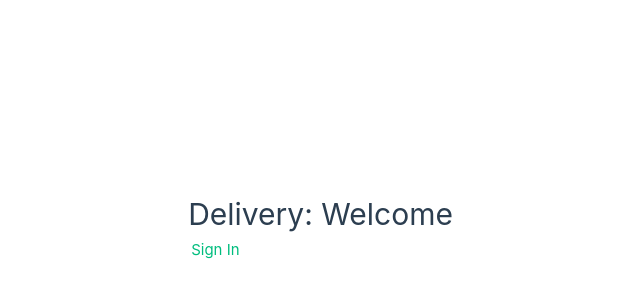
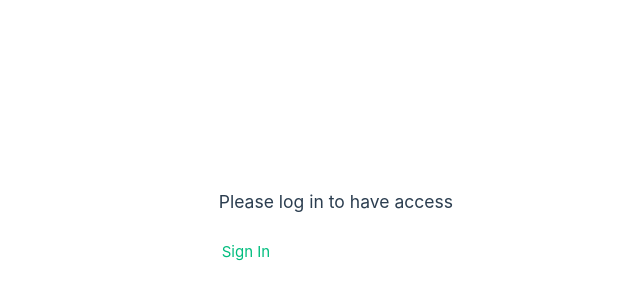
Before and after one commit to Erikaa81/consumy-vue, a Vue app: page / in a window 1280 px wide. Shown: the part 174-474 px from the top of the page, without its empty margins (187-827 px from the left). Built offline with nearby package versions, Linux system fonts and the light colour scheme.

Commit message:
feat: Atualiza arquivo WelcomeView.vue

```diff
--- a/src/views/WelcomeView.vue
+++ b/src/views/WelcomeView.vue
@@ -1,33 +1,9 @@
 <script setup lang="ts">
 import { RouterLink } from 'vue-router'
-import { auth } from '../auth'
-import { ref } from 'vue'
-
-const currentUser = ref(auth.currentUser())
-
-const signOut = function () {
-  auth.signOut(() => {
-    currentUser.value = auth.currentUser()
-  })
-}
+import UserProfile from '../components/UserProfile.vue'
 </script>
-
 <template>
   <main>
-    <h1>Delivery: Welcome</h1>
-
-    <template v-if="currentUser">
-      <h3>Hi, {{ currentUser.email }}!</h3>
-      <br />
-      <nav>
-        <a @click="signOut">Sign Out </a>
-      </nav>
-    </template>
-
-    <template v-else>
-      <nav>
-        <RouterLink :to="{ name: 'signin' }"> Sign In </RouterLink>
-      </nav>
-    </template>
+    <UserProfile />
   </main>
 </template>
```
